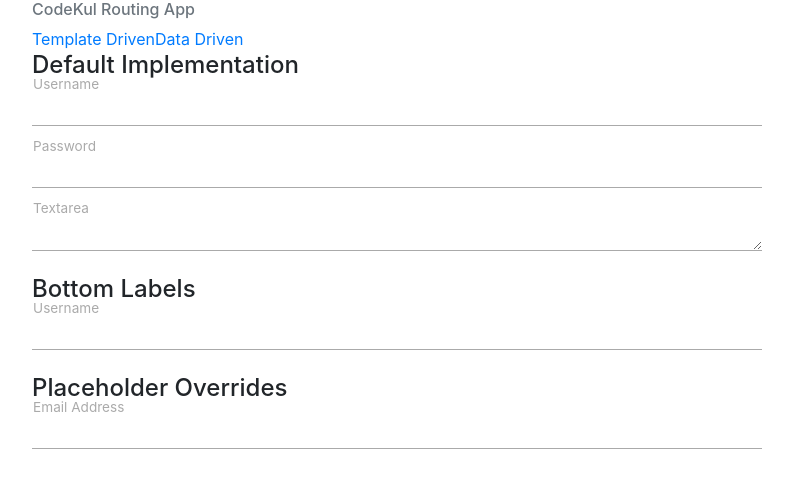
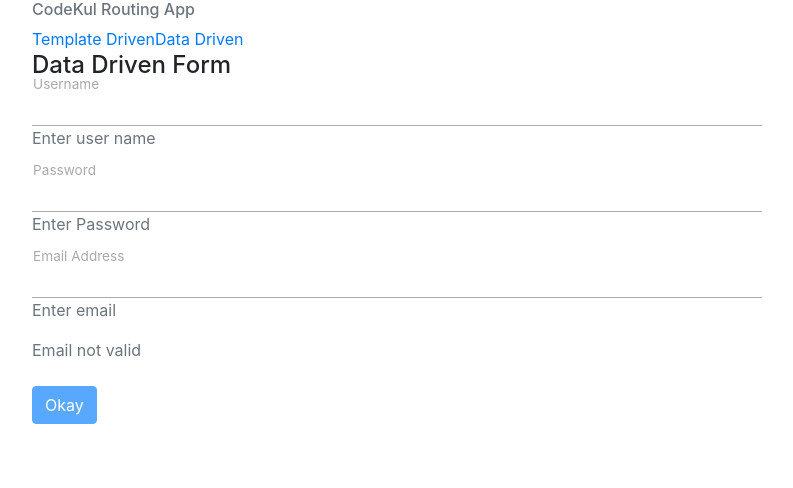
Before and after one commit to CodeKul/WK-9-11-angular-19-may-2018, an Angular app in the folder angular/myrouterapp/: page /forms/dd in a window 1280 px wide. Shown: the top 488 px of the page, without its empty margins (53-846 px from the left). Built offline with nearby package versions, Linux system fonts and the light colour scheme.

Commit message:
forms : reactive forms

```diff
--- a/angular/myrouterapp/src/app/forms/forms.module.ts
+++ b/angular/myrouterapp/src/app/forms/forms.module.ts
@@ -1,4 +1,4 @@
-import { FormsModule } from '@angular/forms';
+import { FormsModule, ReactiveFormsModule } from '@angular/forms';
 import { NgModule } from '@angular/core';
 import { CommonModule } from '@angular/common';
 import { FormsComponent } from './forms/forms.component';
@@ -10,7 +10,8 @@ import { AppRoutingModule } from '../app-routing.module';
   imports: [
     CommonModule,
     AppRoutingModule,
-    FormsModule
+    FormsModule,
+    ReactiveFormsModule
   ],
   declarations: [FormsComponent, TDComponent, DDComponent]
 })
--- a/angular/myrouterapp/src/app/forms/forms/dd.component.html
+++ b/angular/myrouterapp/src/app/forms/forms/dd.component.html
@@ -1,37 +1,27 @@
 <div class="row">
     <div class="col-sm-8">
-
-      <h4 class="page-header">Default Implementation</h4>
-      <form role="form">
+        <h4 class="page-header">Data Driven Form</h4>
+        <form role="form" [formGroup]="fg" (ngSubmit)="onSub()">
             <div class="form-group float-label-control">
                 <label for="">Username</label>
-              <input type="email" class="form-control" placeholder="Username">
+                <input type="text" class="form-control" placeholder="Username" formControlName="usNm" >
+                <p class="text-muted" >Enter user name</p>
             </div>
             <div class="form-group float-label-control">
                 <label for="">Password</label>
-              <input type="password" class="form-control" placeholder="Password">
+                <input type="password" class="form-control" placeholder="Password" formControlName="pass" >
+                <p class="text-muted" >Enter Password</p>
             </div>
             <div class="form-group float-label-control">
-              <label for="">Textarea</label>
-              <textarea class="form-control" placeholder="Textarea" rows="1"></textarea>
+                <label for="">Email Address</label>
+                <input type="email" class="form-control" placeholder="What's your email address?"
+                formControlName="eml">
+                <p class="text-muted" >Enter email</p>
+                <p class="text-muted" >Email not valid </p>
             </div>
-      </form>
-
-
-      <h4 class="page-header">Bottom Labels</h4>
-      <form role="form">
-          <div class="form-group float-label-control label-bottom">
-              <label for="">Username</label>
-              <input type="email" class="form-control" placeholder="Username">
-          </div>
-      </form>
-
-
-      <h4 class="page-header">Placeholder Overrides</h4>
-      <form role="form">
-          <div class="form-group float-label-control">
-              <label for="">Email Address</label>
-              <input type="email" class="form-control" placeholder="What's your email address?">
+            <div class="form-group">
+                <input type="submit" class="btn btn-primary" value="Okay" [disabled]="!fg.valid">
             </div>
         </form>
     </div>
+</div>
--- a/angular/myrouterapp/src/app/forms/forms/dd.component.ts
+++ b/angular/myrouterapp/src/app/forms/forms/dd.component.ts
@@ -1,4 +1,5 @@
 import { Component, OnInit } from '@angular/core';
+import { FormBuilder, FormGroup, Validators } from '@angular/forms';
 
 @Component({
   selector: 'app-dd',
@@ -7,9 +8,21 @@ import { Component, OnInit } from '@angular/core';
 })
 export class DDComponent implements OnInit {
 
-  constructor() { }
+  fg: FormGroup
+
+  constructor(
+    private fb: FormBuilder
+  ) { }
 
   ngOnInit() {
+    this.fg = this.fb.group({
+      usNm: ['', Validators.required],
+      pass: ['', Validators.required],
+      eml: ['', Validators.compose([Validators.required, Validators.pattern("[a-z0-9!#$%&'*+/=?^_`{|}~-]+(?:\.[a-z0-9!#$%&'*+/=?^_`{|}~-]+)*@(?:[a-z0-9](?:[a-z0-9-]*[a-z0-9])?\.)+[a-z0-9](?:[a-z0-9-]*[a-z0-9])?") ]) ]
+    })
   }
 
+  onSub() {
+    console.log(this.fg)
+  }
 }
```
Also changed, not shown: 2 other files (tests, documents, lock files or other folders). Lines whose indentation alone changed are shown as unchanged.
